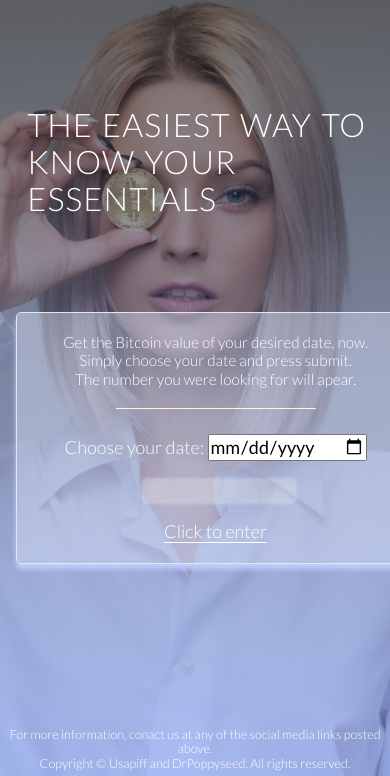
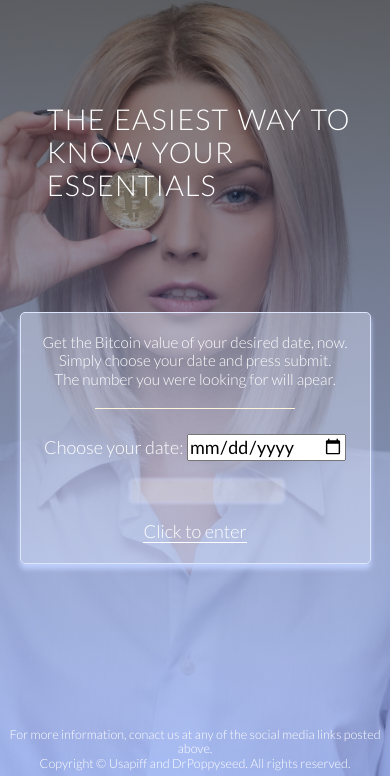
Before and after one commit to peaske7/BitcoinDT, a plain HTML site: page index.html in a window 390 px wide. Shown: the part 68-844 px from the top of the page. Drawn offline with Linux system fonts and the light colour scheme.

Commit message:
more smaller changes for the queries class

```diff
--- a/index.html
+++ b/index.html
@@ -16,16 +16,6 @@
         <link rel="icon" type="image/png" sizes="32x32" href="resources/favicons/favicon-32x32.png">
         <link rel="icon" type="image/png" sizes="16x16" href="resources/favicons/favicon-16x16.png">
         <link rel="manifest" href="/site.webmanifest">
-
-        <!-- Global site tag (gtag.js) - Google Analytics -->
-        <script async src="https://www.googletagmanager.com/gtag/js?id=UA-137869211-1"></script>
-        <script>
-          window.dataLayer = window.dataLayer || [];
-          function gtag(){dataLayer.push(arguments);}
-          gtag('js', new Date());
-
-          gtag('config', 'UA-137869211-1');
-        </script>
 
         <title>BitcoinDT</title>
     </head>
@@ -82,6 +72,15 @@
                 </p>
             </div>
         </footer>
-    <script type="text/javascript" src="./resources/scripts.js"></script>
+
+        <script type="text/javascript" src="./resources/scripts.js"></script>
+        <!-- Global site tag (gtag.js) - Google Analytics -->
+        <script async src="https://www.googletagmanager.com/gtag/js?id=UA-137869211-1"></script>
+        <script>
+         window.dataLayer = window.dataLayer || [];
+            function gtag(){dataLayer.push(arguments);}
+            gtag('js', new Date());
+            gtag('config', 'UA-137869211-1');
+        </script>
     </body>
 </html>
--- a/resources/css/queries.css
+++ b/resources/css/queries.css
@@ -90,11 +90,16 @@
 /*small phones: from 0 to 480px*/
 @media only screen and (max-width: 480px) {
 	.hero-text-box {
-		margin-left: auto;
-		font-size: 90%;
+		/*margin-left: auto;*/
+		font-size: 80%;
+		width: 90%;
+		margin-left: 5%;
+		margin-bottom: 20px;
 	}
 
 	.larger-box {
-		margin-left: 4%;
+		margin-left: 5%;
+		width: 90%;
+		margin-bottom: 30px;
 	}
 }
--- a/resources/css/style.css
+++ b/resources/css/style.css
@@ -12,8 +12,8 @@ the screen size has gotten smaller. All settings inside the larger-box will be h
 * {
     margin: 0;
     padding: 0;
-    -webkit-box-sizing: border-box;
     box-sizing: border-box;
+    overflow: hidden;
 }
 
 html {
@@ -39,11 +39,11 @@ h1 {
 /*-------------------------*/
 
 body {
-    background-image: -webkit-gradient(linear, left top, left bottom, from(rgba(0, 0, 0, 0.5)), to(rgba(103, 142, 244, 0.5))), url("../img/background-image-min.jpg");
     background-image: linear-gradient(rgba(0, 0, 0, 0.5), rgba(103, 142, 244, 0.5)), url("../img/background-image-min.jpg");
     background-size: cover;
     background-position: center;
     height: 100vh;
+    overflow-x: hidden;
 }
 
 /*-------------------------*/
@@ -90,7 +90,6 @@ body {
     color: #d5d5d5;
     font-weight: 300;
     border-bottom: 1px solid #d5d5d5;
-    -webkit-transition: font-weight 0.2s, border-bottom 0.2s, color 0.2s;
     transition: font-weight 0.2s, border-bottom 0.2s, color 0.2s;
     outline: none;
 }
@@ -113,7 +112,6 @@ body {
     width: 150px;
     margin-left: 35%;
     border-radius: 3px;
-    -webkit-box-shadow: 0 0 3px 3px rgba(222, 230, 253, 0.4);
     box-shadow: 0 0 3px 3px rgba(222, 230, 253, 0.4);
 }
 
@@ -130,7 +128,6 @@ body {
     background-color: rgba(222, 230, 253, 0.4);
     border: 1px solid #DEE6FD;
     border-radius: 5px;
-    -webkit-box-shadow: 0 5px 5px #becefb;
     box-shadow: 0 5px 5px #becefb;
 }
 
@@ -160,7 +157,7 @@ body {
 
 footer {
     position: absolute;
-    bottom: 0%;
+    bottom: 0;
     width: 100%;
     padding: 5px;
 }
@@ -169,4 +166,5 @@ footer p {
     color: #fff;
     font-size: 70%;
     text-align: center;
+    bottom: 0;
 }
```
